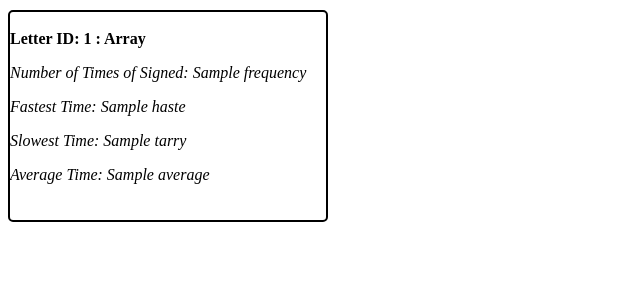
After one commit to EtherealManifest/FingerSpellerTrainer, a PHP site: template view/statistics.php in a window 1280 px wide. The commit adds this page. Shown: the top 300 px of the page, without its empty margins (0-640 px from the left). Run offline with PHP 8.4, Linux system fonts and the light colour scheme; the template is opened without the code that fills it: most values are stand-ins (such as "Sample title", 1, 10 or a date in 2020).

```diff
--- a/display.php
+++ /dev/null
@@ -1,3 +0,0 @@
-<?php include 'header.php'; ?>
-<p><?php var_dump($letter_data);?></p>
-<?php include 'footer.php'; ?>
--- /dev/null
+++ b/view/css/main.css
@@ -0,0 +1,33 @@
+#stats{
+    width:25%;
+    border: 2px solid black;
+    border-radius: 5px;
+    margin: 10px 0px 5px;
+    padding: 2px 0px 2px 0px;
+}
+#megaLetter{
+    border:5px solid black;
+    border-radius: 15px;
+    width:20%;
+    margin-left:40%;
+    text-align:center;
+    font-weight:bolder;
+    font-size: 15em;
+    margin-top: 10px;
+    margin-bottom:10px;
+}
+
+#timer{
+    margin: 0px;
+    text-align: center;
+    font-weight: bolder;
+    font-size: 1em;
+}
+
+.attribute{
+    font-weight: bold;
+}
+
+.data{
+    font-style: italic;
+}
--- /dev/null
+++ b/view/statistics.php
@@ -0,0 +1,16 @@
+<?php include 'header.php'; ?>
+<?php foreach($letter_data as $letter){ ?>
+    <?php foreach($letter as $attribute){ ?>
+        <div id = 'stats'>
+            <p class= 'attribute'>Letter ID: <?=$attribute["letter_id"]." : ".$attribute["letter"]?></p>
+            <p class = 'data'>Number of Times of Signed: <?=$attribute["frequency"]?></p>
+            <p class = 'data'>Fastest Time: <?=$attribute["haste"]?></p>
+            <p class = 'data'>Slowest Time: <?=$attribute["tarry"]?></p>
+            <p class = 'data'>Average Time: <?=$attribute["average"]?></p>
+        <br>
+    </div>
+    <?php } ?>
+
+<?php } ?>
+
+<?php include 'footer.php'; ?>
```
Also changed, not shown: index.php (+14 -5 lines), view/display.php (added, +69 -0 lines).
